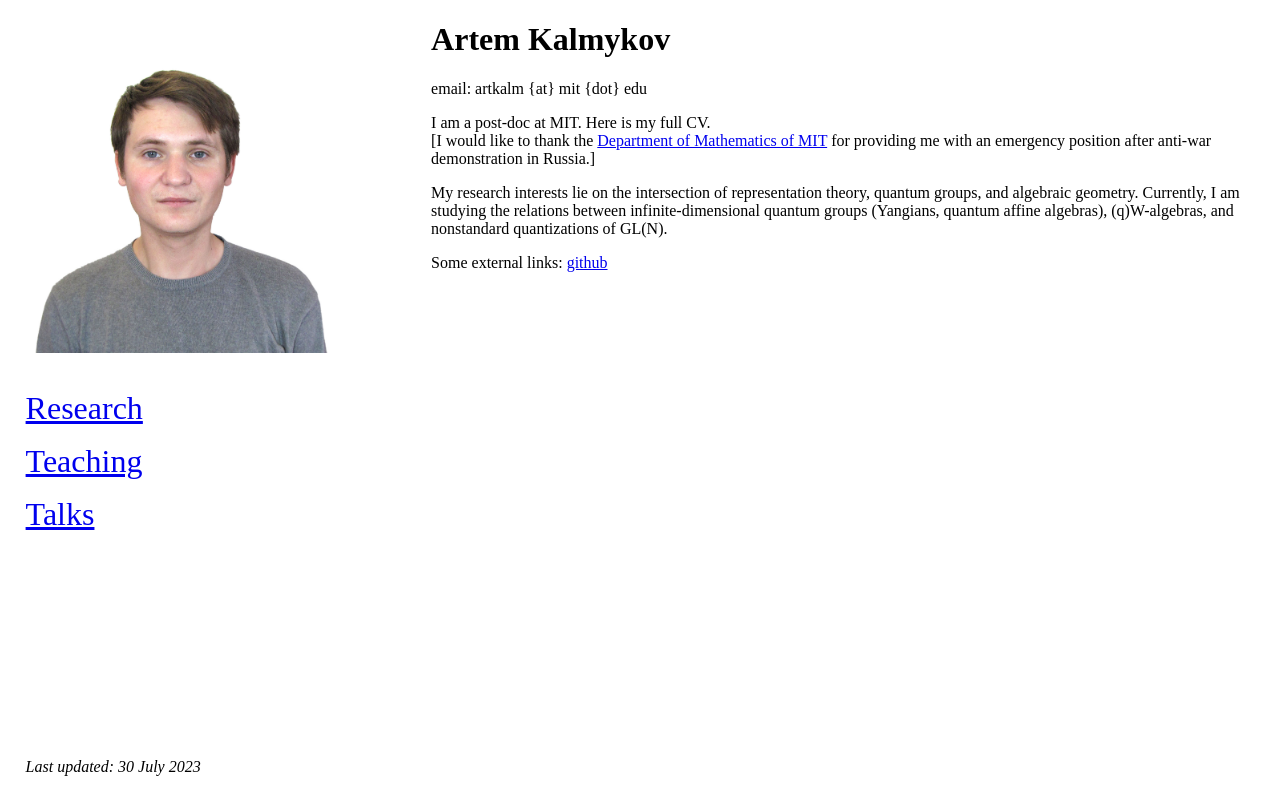
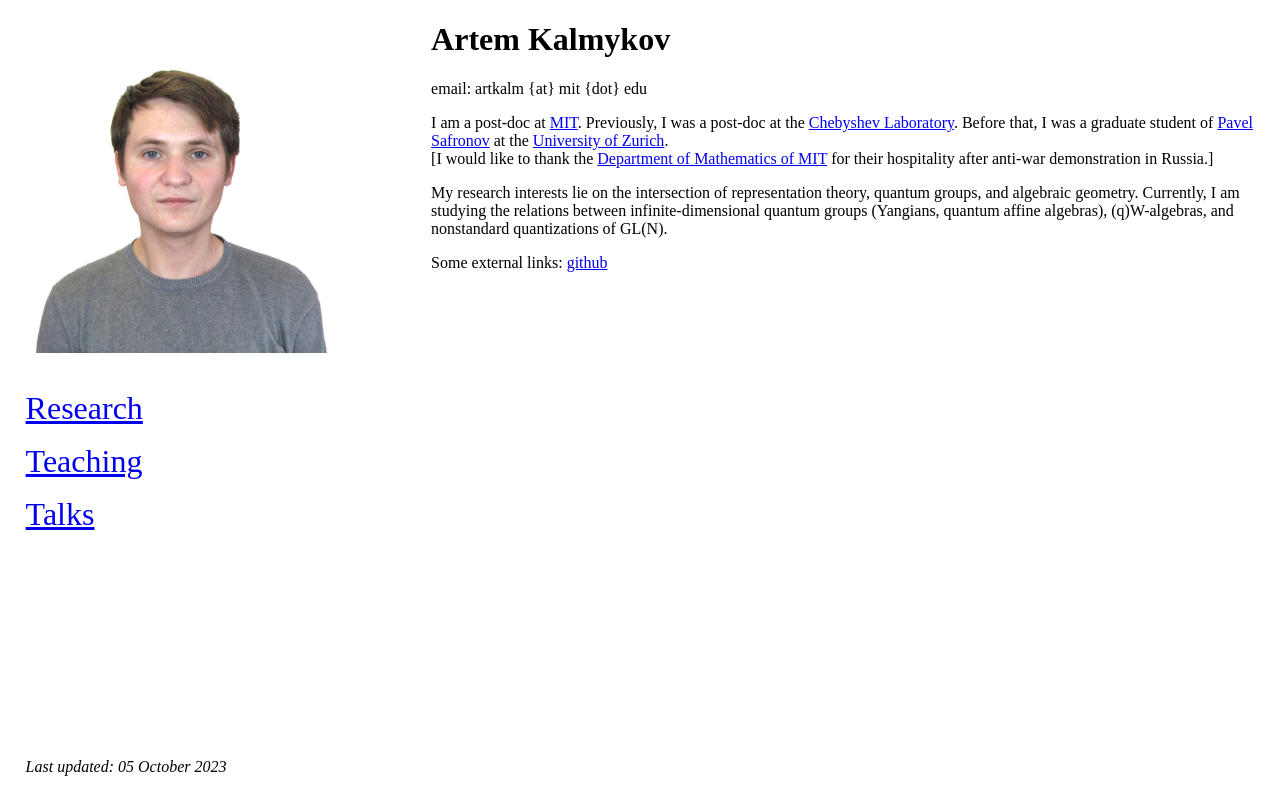
Before and after one commit to art-kalm/art-kalm.github.io, a plain HTML site: page index.html in a window 1280 px wide. Drawn offline with Linux system fonts and the light colour scheme.

Commit message:
Minor fixes

```diff
--- a/index.html
+++ b/index.html
@@ -10,8 +10,8 @@
     email: artkalm {at} mit {dot} edu
   </p>
   <p>
-    I am a post-doc at MIT. Here is my full <a>CV</a>.
-    <br>[I would like to thank the <a href="https://math.mit.edu/">Department of Mathematics of MIT</a> for providing me with an emergency position after anti-war demonstration in Russia.]
+    I am a post-doc at <a href="https://math.mit.edu/">MIT</a>. Previously, I was a post-doc at the <a href="https://chebyshev.spbu.ru/en/">Chebyshev Laboratory</a>. Before that, I was a graduate student of <a href="https://sites.google.com/site/psafronov/"a>Pavel Safronov</a> at the <a href="https://www.math.uzh.ch/home">University of Zurich</a>.
+    <br>[I would like to thank the <a href="https://math.mit.edu/">Department of Mathematics of MIT</a> for their hospitality after anti-war demonstration in Russia.]
   </p>
   <p>
     My research interests lie on the intersection of representation theory, quantum groups, and algebraic geometry. Currently, I am studying the relations between infinite-dimensional quantum groups (Yangians, quantum affine algebras), (q)W-algebras, and nonstandard quantizations of GL(N).
@@ -30,6 +30,6 @@
     <a href="talks.html" style="font-size: 2em;"> Talks </a>
   </p>
 
-  <p style="position: absolute; bottom: 1%;"> <em> Last updated: 30 July 2023</em> </p>
+  <p style="position: absolute; bottom: 1%;"> <em> Last updated: 05 October 2023</em> </p>
 </body>
 </html>
```
